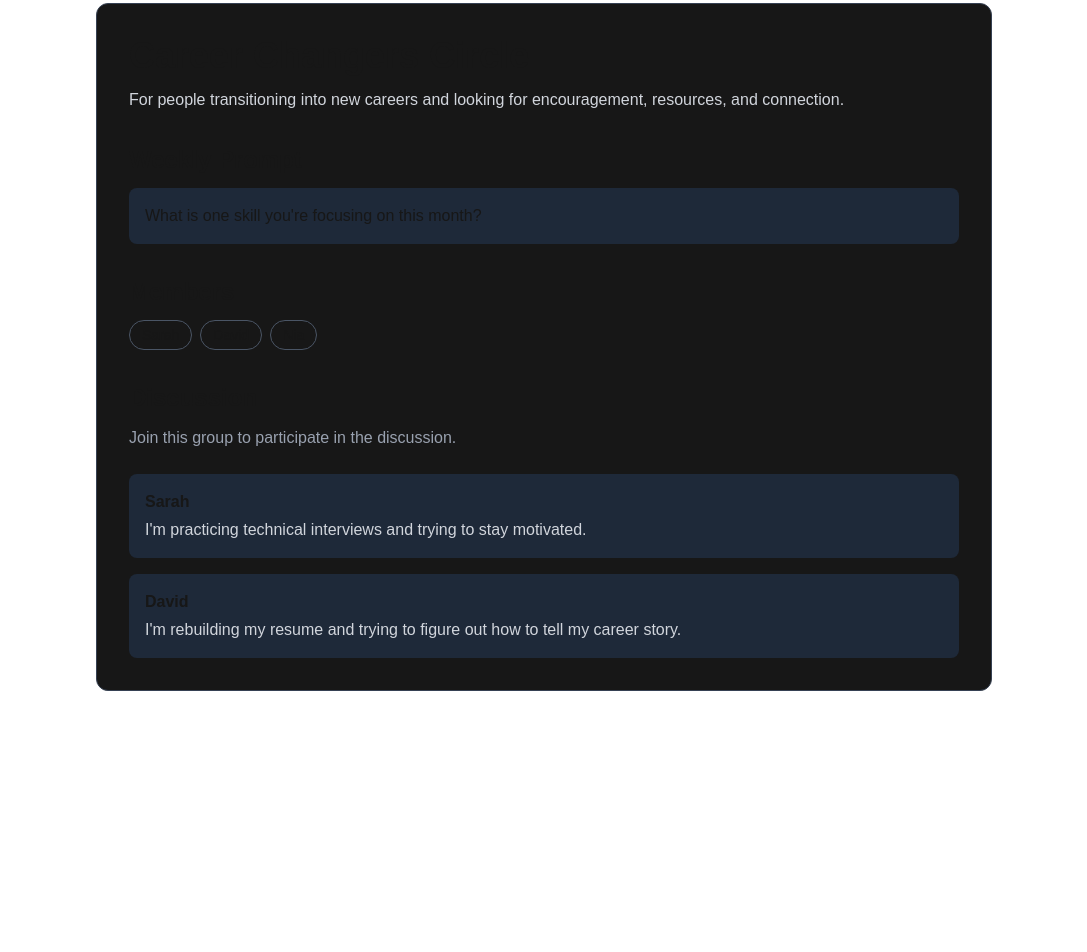
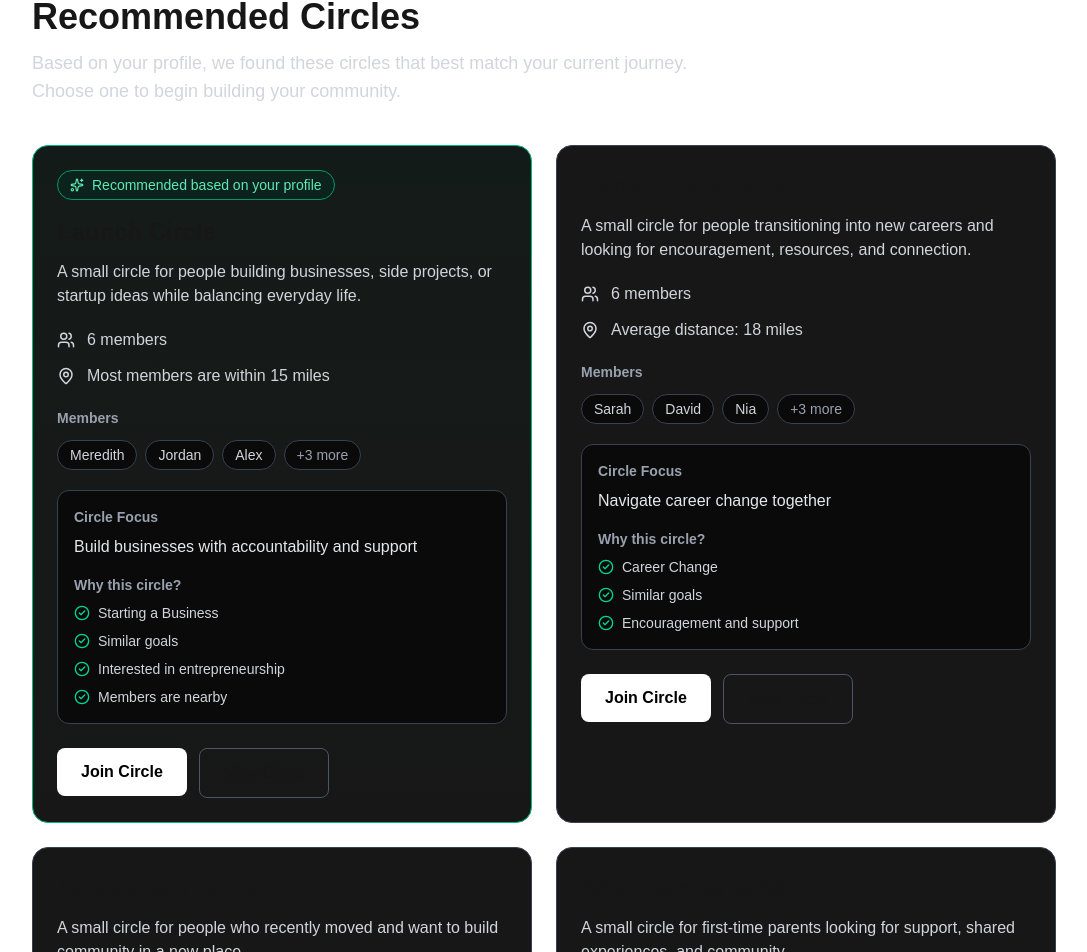
Before and after one commit to krysfields12/kindred-app, a Next.js app: page /groups/career-changers in a window 1280 px wide. Shown: the part 178-1130 px from the top of the page, without its empty margins (96-1183 px from the left). Before the commit the page ends 933 px from the top, so only its background shows below. Built offline with nearby package versions, Linux system fonts and the light colour scheme; no server answers; the database is empty; sample sign-in values are in the browser's storage.

Commit message:
Refine Circle recommendations and improve MVP community experience

```diff
--- a/app/components/Navbar.tsx
+++ b/app/components/Navbar.tsx
@@ -30,10 +30,10 @@ export default async function Navbar() {
           </Show>
 
           <Show when="signed-in">
-            <Link href="/matches">Matches</Link>
+            {/* <Link href="/matches">Matches</Link> */}
+            <Link href="/groups">My Circle</Link>
             <Link href="/messages">Messages</Link>
-            <Link href="/groups">Groups</Link>
-            <Link href="/connections">Connections</Link>
+            <Link href="/connections">Profile</Link>
 
             <Link href="/notifications" className="flex items-center gap-2">
               Notifications
--- a/app/groups/[slug]/page.tsx
+++ b/app/groups/[slug]/page.tsx
@@ -1,221 +1,212 @@
 import Link from "next/link";
 import { auth } from "@clerk/nextjs/server";
-import { redirect, notFound } from "next/navigation";
+import { redirect } from "next/navigation";
 import { prisma } from "@/lib/prisma";
-import { createGroupPost } from "@/app/actions/groups";
+import { joinGroup } from "@/app/actions/groups";
+import {
+  CheckCircle2,
+  MapPin,
+  Sparkles,
+  Users,
+} from "lucide-react";
 
-const groups = {
-  entrepreneurs: {
-    name: "Aspiring Entrepreneurs Circle",
+const circles = [
+  {
+    slug: "entrepreneurs",
+    name: "Launch Circle",
     description:
-      "For people building businesses, side projects, or startup ideas while balancing everyday life.",
-    members: ["Jordan", "Maya", "Chris", "Alicia"],
-    prompt: "What is one small step you can take this week toward your business idea?",
-    posts: [
-      {
-        author: "Jordan",
-        text: "I'm trying to stay consistent with building after work. Would love accountability.",
+      "A small circle for people building businesses, side projects, or startup ideas while balancing everyday life.",
+    members: ["Meredith", "Jordan", "Alex", "Maya", "Chris", "Tia"],
+    goal: "Build businesses with accountability and support",
+    recommended: true,
+    distance: "Most members are within 15 miles",
+    reasons: [
+      "Starting a Business",
+      "Similar goals",
+      "Interested in entrepreneurship",
+      "Members are nearby",
+    ],
   },
   {
-        author: "Maya",
-        text: "I'm working on validating my idea before I build too much.",
-      },
-    ],
-  },
-  "career-changers": {
-    name: "Career Changers Circle",
+    slug: "career-changers",
+    name: "Career Pivot Circle",
     description:
-      "For people transitioning into new careers and looking for encouragement, resources, and connection.",
-    members: ["Sarah", "David", "Nia"],
-    prompt: "What is one skill you're focusing on this month?",
-    posts: [
-      {
-        author: "Sarah",
-        text: "I'm practicing technical interviews and trying to stay motivated.",
+      "A small circle for people transitioning into new careers and looking for encouragement, resources, and connection.",
+    members: ["Sarah", "David", "Nia", "Taylor", "Avery", "Morgan"],
+    goal: "Navigate career change together",
+    recommended: false,
+    distance: "Average distance: 18 miles",
+    reasons: ["Career Change", "Similar goals", "Encouragement and support"],
   },
   {
-        author: "David",
-        text: "I'm rebuilding my resume and trying to figure out how to tell my career story.",
-      },
-    ],
-  },
-  "new-to-city": {
+    slug: "new-to-city",
     name: "New-to-City Circle",
     description:
-      "For people who recently moved and want to build community in a new place.",
-    members: ["Mike", "Taylor", "Avery", "Sam"],
-    prompt: "What is one place in your new city you'd like to explore this week?",
-    posts: [
-      {
-        author: "Mike",
-        text: "I moved recently and want to find more low-pressure ways to meet people locally.",
+      "A small circle for people who recently moved and want to build community in a new place.",
+    members: ["Mike", "Taylor", "Avery", "Sam", "Riley"],
+    goal: "Build local friendships and belonging",
+    recommended: false,
+    distance: "Most members are nearby",
+    reasons: ["New to a City", "Local connection", "Building community"],
   },
   {
-        author: "Taylor",
-        text: "I'm looking for coffee shops, walking groups, and weekend activities.",
-      },
-    ],
-  },
-  "new-parents": {
+    slug: "new-parents",
     name: "New Parents Circle",
     description:
-      "For first-time parents looking for support, shared experiences, and community.",
-    members: ["Emily", "Rachel", "Marcus"],
-    prompt: "What is one thing that would help you feel more supported this week?",
-    posts: [
-      {
-        author: "Emily",
-        text: "I'm trying to balance parenthood with still feeling like myself.",
+      "A small circle for first-time parents looking for support, shared experiences, and community.",
+    members: ["Emily", "Rachel", "Marcus", "Jasmine", "Leah", "Noah"],
+    goal: "Find support in a new life stage",
+    recommended: false,
+    distance: "Local or virtual",
+    reasons: ["New Parent", "Shared experiences", "Supportive community"],
   },
-      {
-        author: "Marcus",
-        text: "I'd love to hear how others are managing sleep, routines, and social life.",
-      },
-    ],
-  },
-};
+];
 
-type GroupSlug = keyof typeof groups;
-
-export default async function GroupDetailPage({
-  params,
-}: {
-  params: Promise<{ slug: string }>;
-}) {
+export default async function GroupsPage() {
   const { userId } = await auth();
 
   if (!userId) {
     redirect("/");
   }
 
-  const { slug } = await params;
-  const group = groups[slug as GroupSlug];
-
-  if (!group) {
-    notFound();
-  }
-
-  const membership = await prisma.groupMember.findUnique({
+  const memberships = await prisma.groupMember.findMany({
     where: {
-      groupSlug_userId: {
-        groupSlug: slug,
       userId,
-      },
     },
   });
 
-  const memberProfiles = await prisma.profile.findMany({
-    where: {
-      clerkUserId: {
-        in: (
-          await prisma.groupMember.findMany({
-            where: { groupSlug: slug },
-          })
-        ).map((member) => member.userId),
-      },
-    },
-  });
-
-  const groupPosts = await prisma.groupPost.findMany({
-    where: {
-      groupSlug: slug,
-    },
-    orderBy: {
-      createdAt: "desc",
-    },
-  });
-
-  const postAuthors = await prisma.profile.findMany({
-    where: {
-      clerkUserId: {
-        in: groupPosts.map((post) => post.userId),
-      },
-    },
-  });
+  const joinedCircleSlugs = memberships.map(
+    (membership) => membership.groupSlug
+  );
 
   return (
     <main className="min-h-screen px-6 py-16">
-      <section className="max-w-4xl mx-auto">
-        <Link href="/groups" className="underline">
-          ← Back to Groups
-        </Link>
+      <section className="mx-auto max-w-5xl">
+        <p className="mb-3 inline-flex items-center gap-2 rounded-full border border-gray-700 px-4 py-2 text-sm text-gray-300">
+          <Sparkles size={16} />
+          Circle MVP
+        </p>
 
-        <div className="mt-8 rounded-xl border border-gray-700 bg-neutral-900 p-8">
-          <h1 className="text-4xl font-bold mb-3">{group.name}</h1>
-          <p className="text-gray-300 mb-8">{group.description}</p>
+        <h1 className="mb-3 text-4xl font-bold">Recommended Circles</h1>
 
-          <section className="mb-8">
-            <h2 className="text-2xl font-bold mb-3">Weekly Prompt</h2>
-            <p className="rounded-lg bg-gray-800 p-4">{group.prompt}</p>
-          </section>
+        <p className="mb-10 max-w-2xl text-lg text-gray-300">
+          Based on your profile, we found these circles that best match your
+          current journey. Choose one to begin building your community.
+        </p>
 
-          <section className="mb-8">
-            <h2 className="text-2xl font-bold mb-3">Members</h2>
+        <div className="grid gap-6 md:grid-cols-2">
+          {circles.map((circle) => {
+            const joined = joinedCircleSlugs.includes(circle.slug);
+
+            return (
+              <div
+                key={circle.slug}
+                className={`rounded-2xl border bg-neutral-900 p-6 transition-all duration-300 hover:-translate-y-1 hover:bg-neutral-800 ${
+                  circle.recommended
+                    ? "border-emerald-500 bg-gradient-to-b from-emerald-950/20 to-neutral-900"
+                    : "border-gray-700 hover:border-gray-500"
+                }`}
+              >
+                {circle.recommended && (
+                  <div className="mb-4 inline-flex items-center gap-2 rounded-full border border-emerald-600 bg-emerald-950/40 px-3 py-1 text-sm text-emerald-300">
+                    <Sparkles size={14} />
+                    Recommended based on your profile
+                  </div>
+                )}
+
+                <h2 className="mb-3 text-2xl font-bold">{circle.name}</h2>
+
+                <p className="mb-5 text-gray-300">{circle.description}</p>
+
+                <div className="mb-5 space-y-3">
+                  <div className="flex items-center gap-3 text-gray-300">
+                    <Users size={18} />
+                    <span>{circle.members.length} members</span>
+                  </div>
+
+                  <div className="flex items-center gap-3 text-gray-300">
+                    <MapPin size={18} />
+                    <span>{circle.distance}</span>
+                  </div>
+                </div>
+
+                <div className="mb-5">
+                  <p className="mb-3 text-sm font-semibold text-gray-400">
+                    Members
+                  </p>
+
                   <div className="flex flex-wrap gap-2">
-              {[...group.members, ...memberProfiles.map((p) => p.name)].map(
-                (member) => (
+                    {circle.members.slice(0, 3).map((member) => (
                       <span
                         key={member}
-                    className="rounded-full border border-gray-600 px-3 py-1 text-sm"
+                        className="rounded-full border border-gray-700 bg-neutral-950 px-3 py-1 text-sm text-gray-300"
                       >
                         {member}
                       </span>
-                )
-              )}
+                    ))}
+
+                    <span className="rounded-full border border-gray-700 bg-neutral-950 px-3 py-1 text-sm text-gray-400">
+                      +{circle.members.length - 3} more
+                    </span>
                   </div>
-          </section>
+                </div>
 
-          <section>
-            <h2 className="text-2xl font-bold mb-3">Discussion</h2>
+                <div className="mb-6 rounded-xl border border-gray-700 bg-neutral-950 p-4">
+                  <p className="mb-2 text-sm font-semibold text-gray-400">
+                    Circle Focus
+                  </p>
 
-            {membership ? (
-              <form action={createGroupPost} className="mb-6 space-y-3">
-                <input type="hidden" name="groupSlug" value={slug} />
+                  <p className="mb-4 text-gray-200">{circle.goal}</p>
 
-                <textarea
-                  name="content"
-                  placeholder="Share an update with the group..."
-                  className="w-full rounded-lg border border-gray-700 bg-transparent px-4 py-3 text-white"
-                  required
-                />
+                  <p className="mb-2 text-sm font-semibold text-gray-400">
+                    Why this circle?
+                  </p>
 
+                  <div className="space-y-2">
+                    {circle.reasons.map((reason) => (
+                      <div
+                        key={reason}
+                        className="flex items-center gap-2 text-sm text-gray-300"
+                      >
+                        <CheckCircle2 size={16} className="text-emerald-400" />
+                        <span>{reason}</span>
+                      </div>
+                    ))}
+                  </div>
+                </div>
+
+                <div className="flex gap-3">
+                  {joined ? (
+                    <span className="inline-flex items-center gap-2 rounded-lg border border-emerald-600 bg-emerald-950/40 px-6 py-3 text-emerald-300">
+                      <CheckCircle2 size={18} />
+                      Your Circle
+                    </span>
+                  ) : (
+                    <form
+                      action={async () => {
+                        "use server";
+                        await joinGroup(circle.slug);
+                      }}
+                    >
                       <button
                         type="submit"
-                  className="rounded-lg bg-black px-6 py-3 text-white"
+                        className="rounded-lg bg-white px-6 py-3 font-semibold text-black transition hover:bg-gray-200"
                       >
-                  Post
+                        Join Circle
                       </button>
                     </form>
-            ) : (
-              <p className="mb-6 text-gray-400">
-                Join this group to participate in the discussion.
-              </p>
                   )}
 
-            <div className="space-y-4">
-              {groupPosts.map((post) => {
-                const author = postAuthors.find(
-                  (profile) => profile.clerkUserId === post.userId
-                );
-
-                return (
-                  <div key={post.id} className="rounded-lg bg-gray-800 p-4">
-                    <p className="font-semibold mb-1">
-                      {author?.name ?? "Group Member"}
-                    </p>
-                    <p className="text-gray-300">{post.content}</p>
+                  <Link
+                    href={`/groups/${circle.slug}`}
+                    className="rounded-lg border border-gray-600 px-6 py-3 text-center transition hover:border-gray-400"
+                  >
+                    View Circle
+                  </Link>
+                </div>
               </div>
             );
           })}
-
-              {group.posts.map((post, index) => (
-                <div key={index} className="rounded-lg bg-gray-800 p-4">
-                  <p className="font-semibold mb-1">{post.author}</p>
-                  <p className="text-gray-300">{post.text}</p>
-                </div>
-              ))}
-            </div>
-          </section>
         </div>
       </section>
     </main>
--- a/app/groups/page.tsx
+++ b/app/groups/page.tsx
@@ -3,39 +3,71 @@ import { auth } from "@clerk/nextjs/server";
 import { redirect } from "next/navigation";
 import { prisma } from "@/lib/prisma";
 import { joinGroup } from "@/app/actions/groups";
+import { CheckCircle2, MapPin, Sparkles, Users } from "lucide-react";
 
-const groups = [
+const circles = [
   {
     slug: "entrepreneurs",
-    name: "Aspiring Entrepreneurs Circle",
+    name: "Launch Circle",
     description:
-      "For people building businesses, side projects, or startup ideas while balancing everyday life.",
-    members: 18,
+      "A small circle for people building businesses, side projects, or startup ideas while balancing everyday life.",
+    members: 6,
     goal: "Build businesses with accountability and support",
+    recommended: true,
+    location: "Local or virtual",
+     reasons: [
+    "Starting a Business",
+    "Similar goals",
+    "Interested in entrepreneurship",
+    "Members are nearby",
+  ],
   },
   {
     slug: "career-changers",
-    name: "Career Changers Circle",
+    name: "Career Pivot Circle",
     description:
-      "For people transitioning into new careers and looking for encouragement, resources, and connection.",
-    members: 24,
+      "A small circle for people transitioning into new careers and looking for encouragement, resources, and connection.",
+    members: 7,
     goal: "Navigate career change together",
+    recommended: false,
+    location: "Local or virtual",
+    reasons: [
+      "Changing careers",
+      "Looking for support",
+      "Interested in career development",
+      "Members are nearby",
+    ],
   },
   {
     slug: "new-to-city",
     name: "New-to-City Circle",
     description:
-      "For people who recently moved and want to build community in a new place.",
-    members: 31,
+      "A small circle for people who recently moved and want to build community in a new place.",
+    members: 5,
     goal: "Build local friendships and belonging",
+    recommended: false,
+    location: "Local preferred",
+    reasons: [
+      "New to the area",
+      "Building local friendships",
+      "Nearby members",
+    ],
   },
   {
     slug: "new-parents",
     name: "New Parents Circle",
     description:
-      "For first-time parents looking for support, shared experiences, and community.",
-    members: 15,
+      "A small circle for first-time parents looking for support, shared experiences, and community.",
+    members: 6,
     goal: "Find support in a new life stage",
+    recommended: false,
+    location: "Local or virtual",
+    reasons: [
+      "New parent",
+      "Looking for support",
+      "Interested in parent community",
+      "Members are nearby",
+    ],
   },
 ];
 
@@ -52,65 +84,115 @@ export default async function GroupsPage() {
     },
   });
 
-  const joinedGroupSlugs = memberships.map((membership) => membership.groupSlug);
+  const joinedCircleSlugs = memberships.map(
+    (membership) => membership.groupSlug
+  );
 
   return (
     <main className="min-h-screen px-6 py-16">
-      <section className="max-w-5xl mx-auto">
-        <h1 className="text-4xl font-bold mb-3">Small Groups</h1>
+      <section className="mx-auto max-w-5xl">
+        <p className="mb-3 inline-flex items-center gap-2 rounded-full border border-gray-700 px-4 py-2 text-sm text-gray-300">
+          <Sparkles size={16} />
+          Circle MVP
+        </p>
 
-        <p className="text-lg mb-10">
-          Join circles of people navigating similar life transitions and goals.
+        <h1 className="mb-3 text-4xl font-bold">Recommended Circles</h1>
+
+        <p className="mb-10 max-w-2xl text-lg text-gray-300">
+          Based on your journey, Kindred recommends small circles of people
+          navigating similar life transitions, goals, and next steps.
         </p>
 
         <div className="grid gap-6 md:grid-cols-2">
-          {groups.map((group) => {
-            const joined = joinedGroupSlugs.includes(group.slug);
+          {circles.map((circle) => {
+            const joined = joinedCircleSlugs.includes(circle.slug);
 
             return (
               <div
-                key={group.slug}
-                className="rounded-xl border border-gray-700 bg-neutral-900 p-6"
+                key={circle.slug}
+                className={`rounded-2xl border bg-neutral-900 p-6 transition-all duration-300 hover:-translate-y-1 hover:bg-neutral-800 ${
+                  circle.recommended
+                    ? "border-emerald-500/70"
+                    : "border-gray-700 hover:border-gray-500"
+                }`}
               >
-                <h2 className="text-2xl font-bold mb-3">{group.name}</h2>
+                {circle.recommended && (
+                  <div className="mb-4 inline-flex items-center gap-2 rounded-full border border-emerald-600 bg-emerald-950/40 px-3 py-1 text-sm text-emerald-300">
+                    <Sparkles size={14} />
+                    Recommended for you
+                  </div>
+                )}
 
-                <p className="text-gray-300 mb-5">{group.description}</p>
+                <h2 className="mb-3 text-2xl font-bold">{circle.name}</h2>
 
-                <p className="mb-2">
-                  <span className="font-semibold">Shared Goal:</span>{" "}
-                  {group.goal}
-                </p>
+                <p className="mb-5 text-gray-300">{circle.description}</p>
 
-                <p className="text-gray-400 mb-6">
-                  {joined ? group.members + 1 : group.members} members
-                </p>
+                <div className="mb-5 space-y-3">
+                  <div className="flex items-center gap-3 text-gray-300">
+                    <Users size={18} />
+                    <span>{joined ? circle.members + 1 : circle.members} members</span>
+                  </div>
+
+                  <div className="flex items-center gap-3 text-gray-300">
+                    <MapPin size={18} />
+                    <span>{circle.location}</span>
+                  </div>
+                </div>
+
+                <div className="mb-6 rounded-xl border border-gray-700 bg-neutral-950 p-4">
+                  <p className="mb-2 text-sm font-semibold text-gray-400">
+                    Circle Focus
+                  </p>
+
+                  <p className="mb-5 text-gray-200">{circle.goal}</p>
+
+                  <p className="mb-2 text-sm font-semibold text-gray-400">
+                    Why this circle?
+                  </p>
+
+                  <div className="space-y-2">
+                    {circle.reasons.map((reason) => (
+                      <div
+                        key={reason}
+                        className="flex items-center gap-2 text-sm text-gray-300"
+                      >
+                        <CheckCircle2
+                          size={16}
+                          className="text-emerald-400"
+                        />
+                        <span>{reason}</span>
+                      </div>
+                    ))}
+                  </div>
+                </div>
 
                 <div className="flex gap-3">
                   {joined ? (
-                    <span className="rounded-lg border border-gray-700 bg-gray-900 px-6 py-3">
-                      Joined
+                    <span className="inline-flex items-center gap-2 rounded-lg border border-emerald-600 bg-emerald-950/40 px-6 py-3 text-emerald-300">
+                      <CheckCircle2 size={18} />
+                      Your Circle
                     </span>
                   ) : (
                     <form
                       action={async () => {
                         "use server";
-                        await joinGroup(group.slug);
+                        await joinGroup(circle.slug);
                       }}
                     >
                       <button
                         type="submit"
-                        className="bg-black text-white px-6 py-3 rounded-lg"
+                        className="rounded-lg bg-white px-6 py-3 font-semibold text-black transition hover:bg-gray-200"
                       >
-                        Join Group
+                        Join Circle
                       </button>
                     </form>
                   )}
 
                   <Link
-                    href={`/groups/${group.slug}`}
-                    className="border border-gray-600 px-6 py-3 rounded-lg text-center"
+                    href={`/groups/${circle.slug}`}
+                    className="rounded-lg border border-gray-600 px-6 py-3 text-center transition hover:border-gray-400"
                   >
-                    View Group
+                    View Circle
                   </Link>
                 </div>
               </div>
```
Lines whose indentation alone changed are shown as unchanged.
